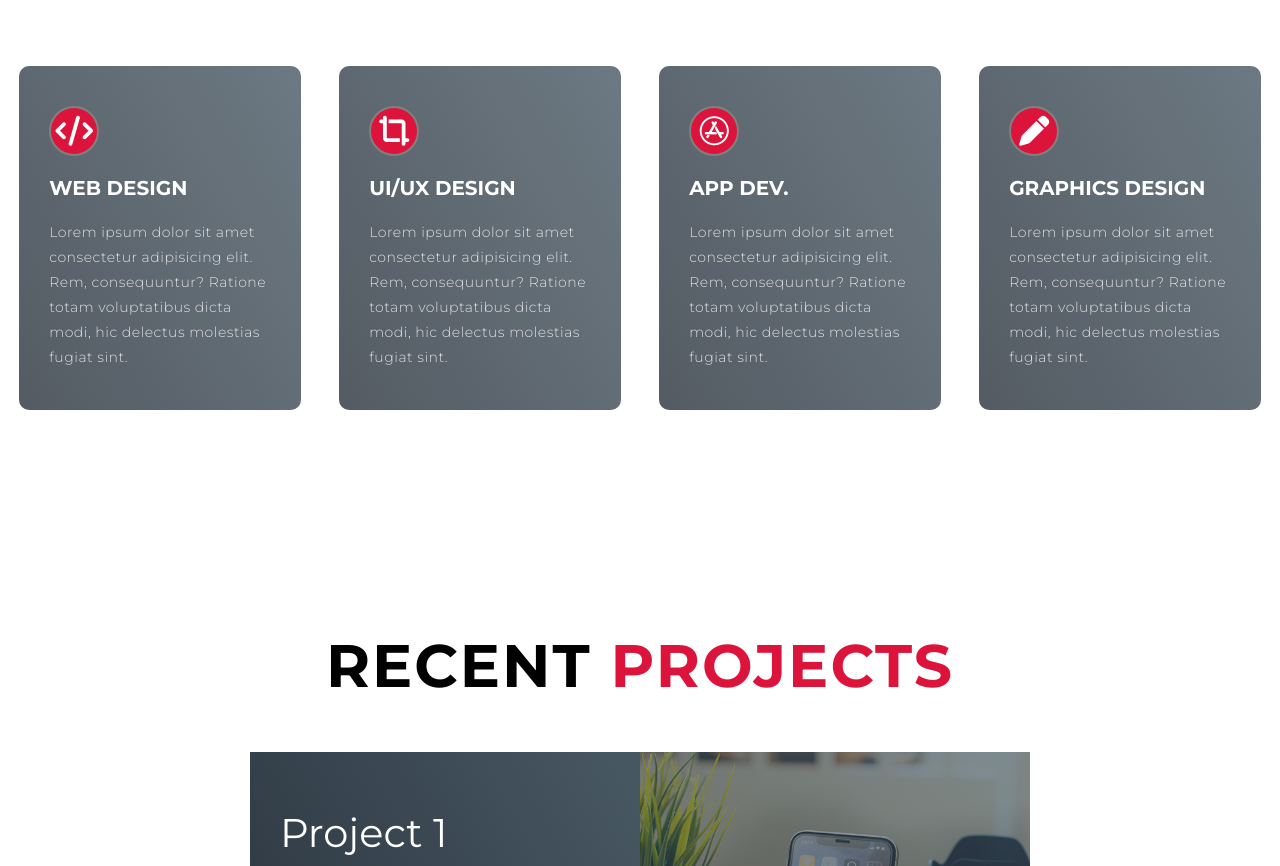
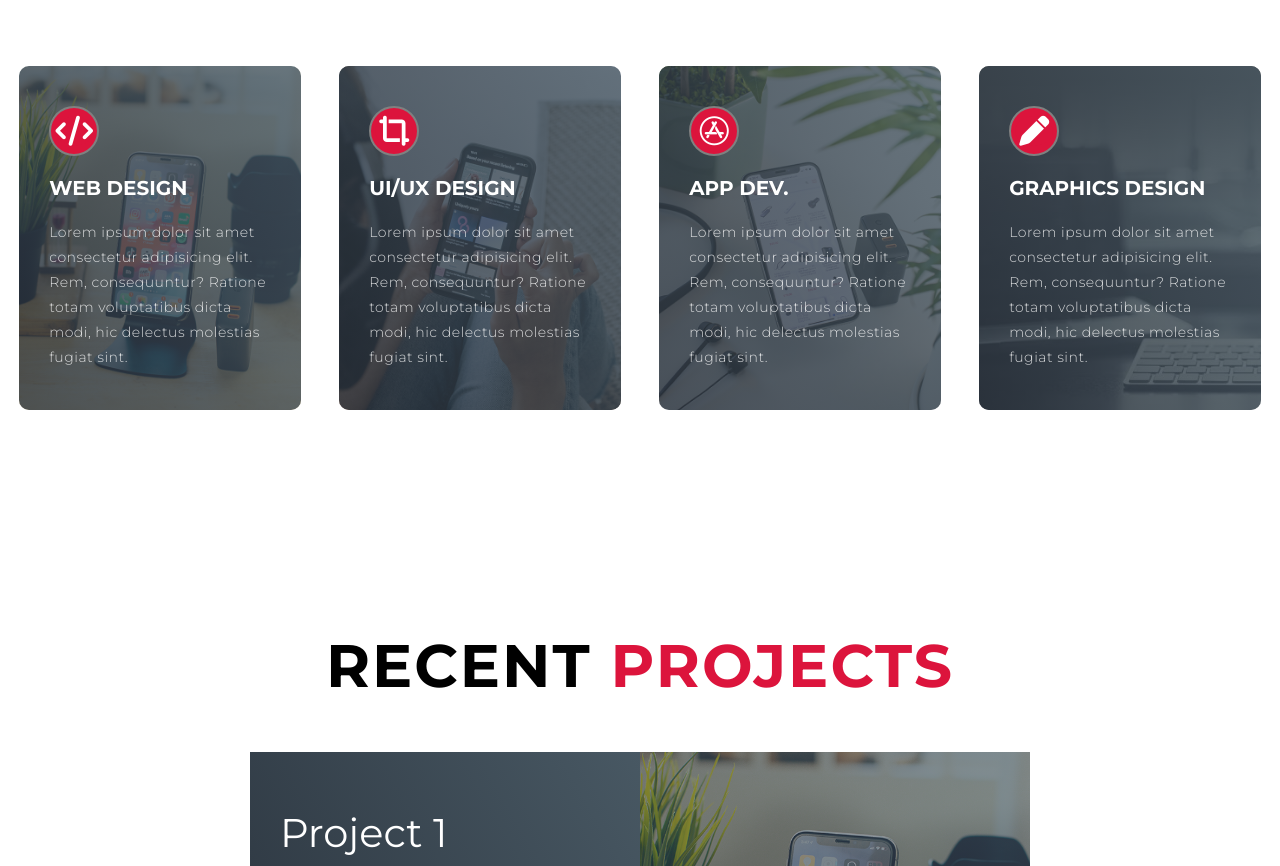
Before and after one commit to Judechuks/portfolio-2, a plain HTML site: page index.html in a window 1280 px wide. Shown: the part 1086-1952 px from the top of the page. Drawn offline with Linux system fonts and the light colour scheme.

Commit message:
corrected image url

```diff
--- a/style.css
+++ b/style.css
@@ -349,16 +349,16 @@ p{
    background-position: center;
 }
 .service-item:nth-child(1){
-   background-image: url(../01-/images/work-1.png);
+   background-image: url(images/work-1.png);
 }
 .service-item:nth-child(2){
-   background-image: url(../01-/images/work-2.png);
+   background-image: url(images/work-2.png);
 }
 .service-item:nth-child(3){
-   background-image: url(../01-/images/work-3.png);
+   background-image: url(images/work-3.png);
 }
 .service-item:nth-child(4){
-   background-image: url(../01-/images/work.jpeg);
+   background-image: url(images/work.jpeg);
 }
 .service-item::after{
    content: '';
```
